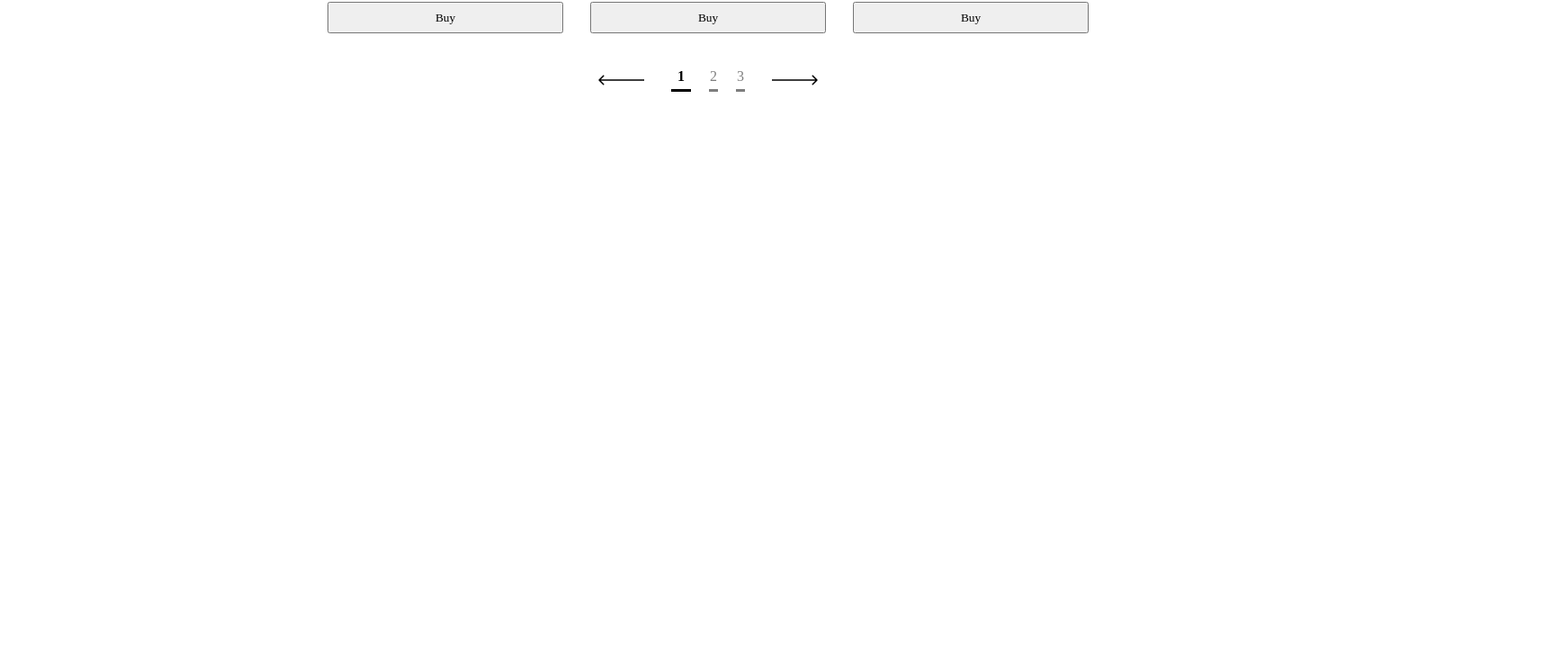
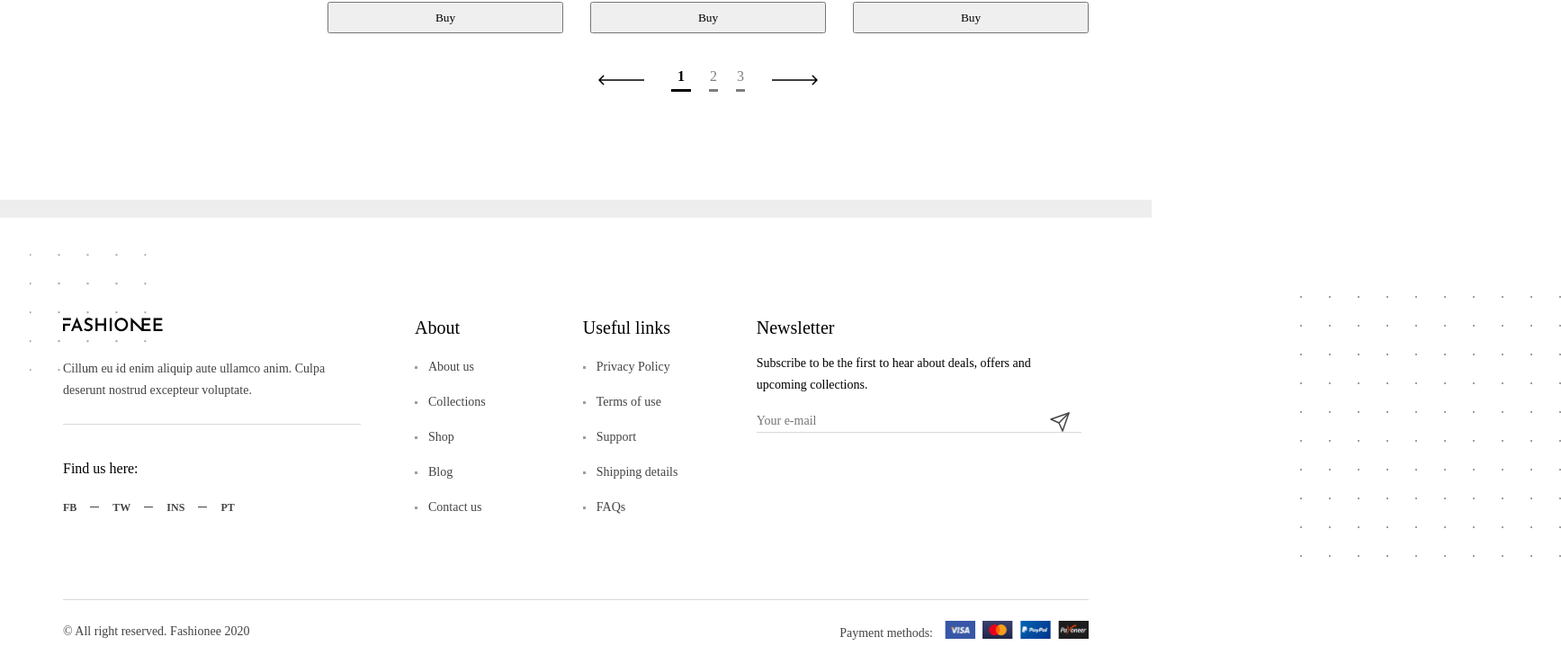
Before and after one commit to GreenXred/Fashionee-REACT, a React (Vite) app: page / in a window 1280 px wide. Shown: the part 2924-3642 px from the top of the page at 90% size, 1735 px wide, since content can reach past the window. Before the commit the page ends 3026 px from the top, so only its background shows below. Built offline with nearby package versions, Linux system fonts and the light colour scheme; grey boxes are pictures that could not be loaded.

Commit message:
Подключен footer в shopPage и cartPage

```diff
--- a/src/components/footer/footer.css
+++ b/src/components/footer/footer.css
@@ -78,13 +78,24 @@
 }
 
 .footer .footer-info .column.column-4 .newsletter-form .input {
-    padding-right: 30px;
+    padding: 0 48px 0 0;
 }
 
 
-.footer .footer-info .column.column-4 .newsletter-form .send-icon {
+.footer .footer-info .column.column-4 .newsletter-form .send {
     position: absolute;
-    right: 0;
+    right: 12px;
+    top: 50%;
+    transform: translateY(-50%);
+    display: flex;
+    align-items: center;
+    cursor: pointer;
+}
+
+.footer .footer-info .column.column-4 .newsletter-form .send img {
+    width: 24px;
+    height: 24px;
+    display: block;
 }
 
 .footer .footer-info .column .logo {
--- a/src/components/footer/footer.jsx
+++ b/src/components/footer/footer.jsx
@@ -1,11 +1,11 @@
 import "./footer.css"
 
-import logo from '../../assets/icons/logo.svg';
-import send from '../../assets/icons/send.svg';
-import visa from '../../assets/icons/visa.svg';
-import mastercard from '../../assets/icons/mastercard.svg';
-import paypal from '../../assets/icons/paypal.svg';
-import payoneer from '../../assets/icons/payoneer.svg';
+import logo from '../../assets/logo.svg';
+import send from '../../assets/send.svg';
+import visa from '../../assets/visa.svg';
+import mastercard from '../../assets/mastercard.svg';
+import paypal from '../../assets/paypal.svg';
+import payoneer from '../../assets/payoneer.svg';
 import bigDots from '../../assets/big-dots-field.svg';
 import smallDots from '../../assets/small-dots-field.svg';
 
@@ -16,7 +16,7 @@ export default function Footer() {
                 <div className="footer-info">
                     <div className="column column-1">
                         <div className="logo">
-                            <img src="./icons/logo.svg" alt="logo" />
+                            <img src={logo} alt="logo" />
                         </div>
                         <div className="about-brand">
                             Cillum eu id enim aliquip aute ullamco anim. Culpa deserunt nostrud excepteur voluptate.
@@ -75,7 +75,7 @@ export default function Footer() {
                                 placeholder="Your e-mail"
                             />
                             <label className="send" htmlFor="newsletter-email" aria-label="Submit email">
-                                <img src="/icons/send.svg" alt="" />
+                                <img src={send} alt="" />
                             </label>
                         </div>
                     </div>
@@ -103,10 +103,10 @@ export default function Footer() {
                     </div>
                 </div>
                 <div className="big-dots-background">
-                    <img src={big - dots - field} alt="" />
+                    <img src={bigDots} alt="" />
                 </div>
                 <div className="small-dots-background">
-                    <img src={small - dots - field} alt="" />
+                    <img src={smallDots} alt="" />
                 </div>
             </div>
         </footer>
--- a/src/pages/cartPage/cartPage.jsx
+++ b/src/pages/cartPage/cartPage.jsx
@@ -7,6 +7,8 @@ import ContentBlock from '../../components/contentBlock/contentBlock.jsx';
 // левая/правая части заказа/промо
 import OrderWrapper from '../../components/cart/orderWrapper/orderWrapper.jsx';
 import Promo from '../../components/cart/promoCodeWrapper/promo.jsx';
+
+import Footer from '../../components/footer/footer.jsx';
 
 export default function CartPage({ goShop }) {
   return (
@@ -20,6 +22,7 @@ export default function CartPage({ goShop }) {
           <Promo />
         </div>
       </div>
+      <Footer />
     </>
   );
 }
--- a/src/pages/shopPage/shopPage.jsx
+++ b/src/pages/shopPage/shopPage.jsx
@@ -5,6 +5,7 @@ import data from '../../../products.json';
 import Header from '../../components/header/header.jsx';
 import ContentBlock from '../../components/contentBlock/contentBlock.jsx';
 import ShowCase from '../../components/showCase/showCase.jsx';
+import Footer from '../../components/footer/footer.jsx';
 
 const PRODUCTS = data.products;
 
@@ -24,6 +25,7 @@ export default function ShopPage({ goCart }) {
           onPageChange={setPage}
         />
       </div>
+      <Footer />
     </>
   );
 }
```
